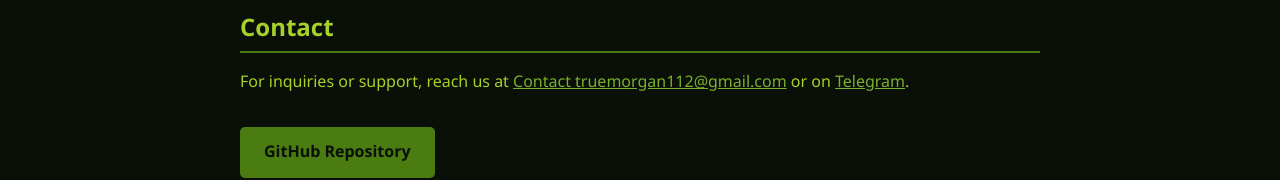
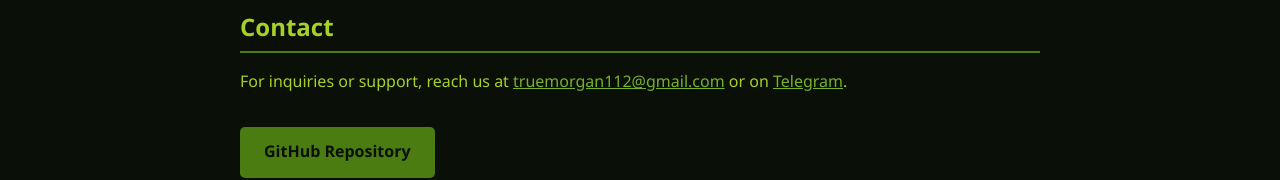
Before and after one commit to truemorgandev/ForceJam, a plain HTML site: page index.html in a window 1280 px wide. Shown: the part 942-1122 px from the top of the page. Drawn offline with Linux system fonts and the light colour scheme.

Commit message:
Update index.html

```diff
--- a/index.html
+++ b/index.html
@@ -117,7 +117,7 @@
   </section>
   <section>
     <h2>Contact</h2>
-    <p>For inquiries or support, reach us at <a href="mailto:truemorgan112@gmail.com" style="color:#78b12c;">Contact truemorgan112@gmail.com</a> or on <a href="https://t.me/truemorgan" target="_blank" style="color:#78b12c;">Telegram</a>.</p>
+    <p>For inquiries or support, reach us at <a href="mailto:truemorgan112@gmail.com" style="color:#78b12c;">truemorgan112@gmail.com</a> or on <a href="https://t.me/truemorgan" target="_blank" style="color:#78b12c;">Telegram</a>.</p>
     <a href="https://github.com/truemorgandev/forcejamtool" target="_blank" class="button">GitHub Repository</a>
   </section>
 </main>
```
